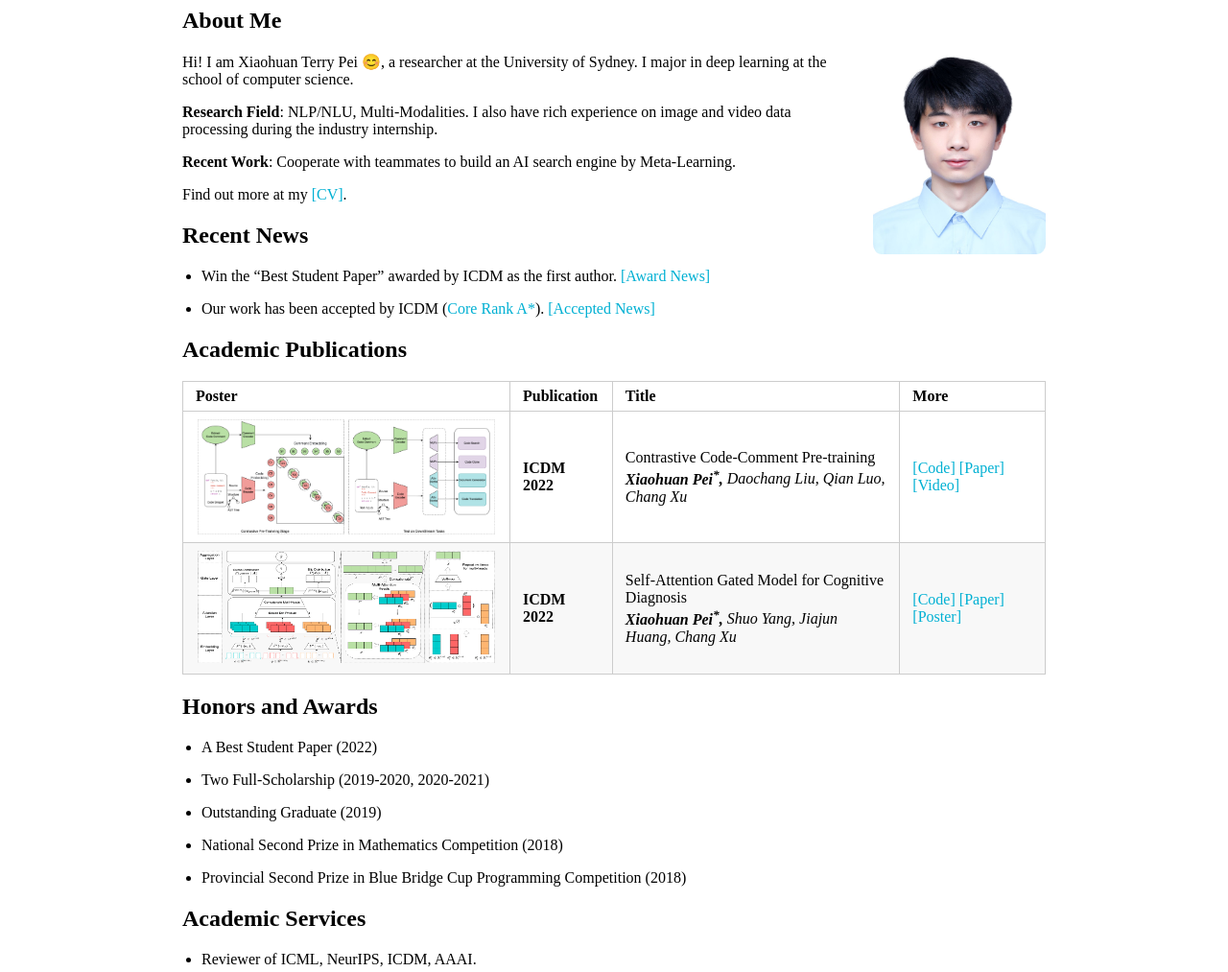
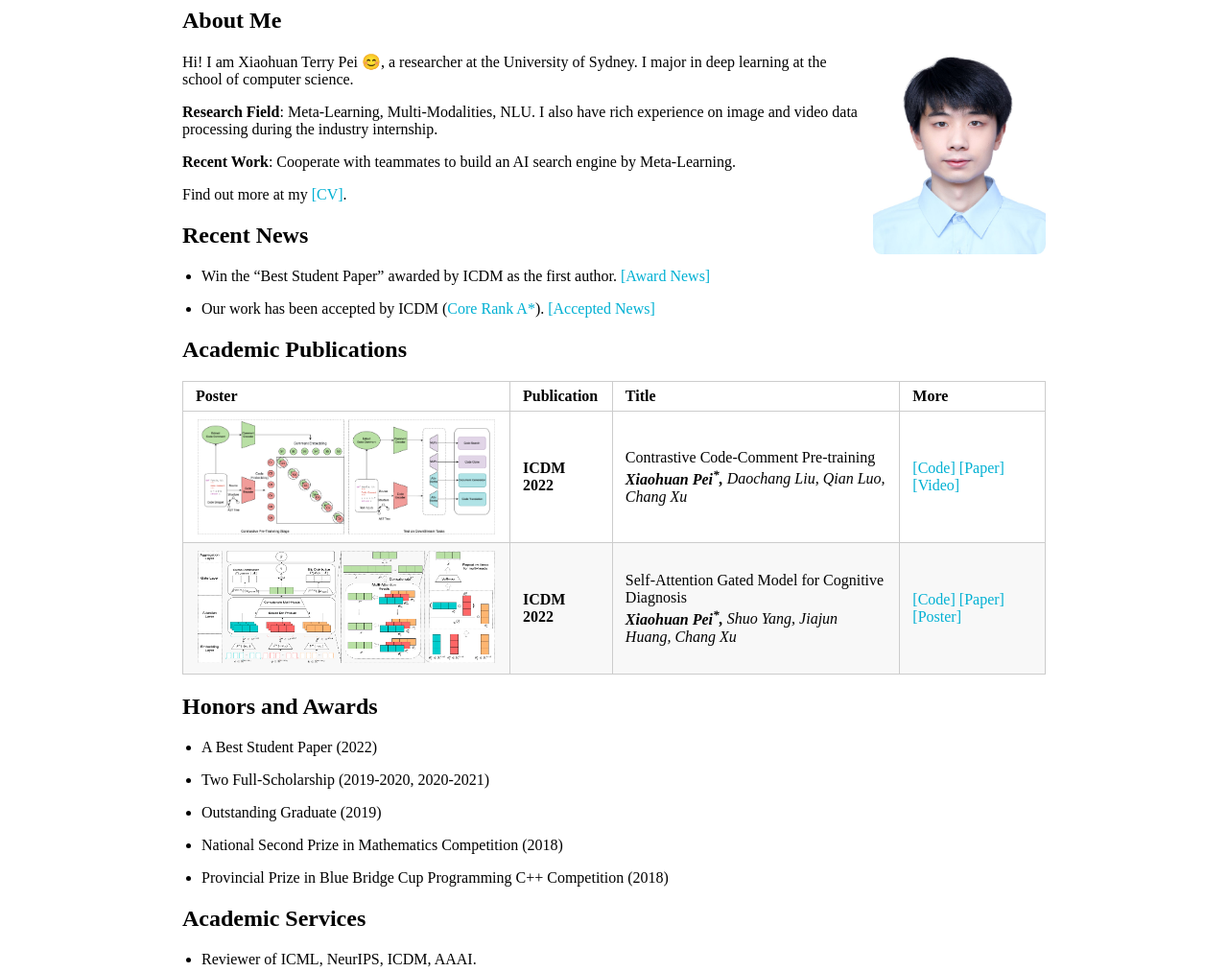
Before and after one commit to TerryPei/Terry000.github.io-1, a Jekyll site: the page built from index.md, in a window 1280 px wide. Shown: the part 122-1135 px from the top of the page at 96% size. Built offline with Jekyll 4.4.1, drawn with Linux system fonts in a browser that asks for light colours; our own code applies the rules of GitHub Pages for plain Markdown files.

Commit message:
Update index.md

```diff
--- a/index.md
+++ b/index.md
@@ -9,7 +9,7 @@ layout: default
 
 Hi! I am Xiaohuan Terry Pei 😊, a researcher at the University of Sydney. I major in deep learning at the school of computer science.
 
-**Research Field**: NLP/NLU, Multi-Modalities. I also have rich experience on image and video data processing during the industry internship.
+**Research Field**: Meta-Learning, Multi-Modalities, NLU. I also have rich experience on image and video data processing during the industry internship.
 
 **Recent Work**: Cooperate with teammates to build an AI search engine by Meta-Learning.
 
@@ -43,7 +43,7 @@ Find out more at my [[CV]](CV.pdf).
 
 * National Second Prize in Mathematics Competition (2018)
 
-* Provincial Second Prize in Blue Bridge Cup Programming Competition (2018)
+* Provincial Prize in Blue Bridge Cup Programming C++ Competition (2018)
 
 ## Academic Services
 
```
